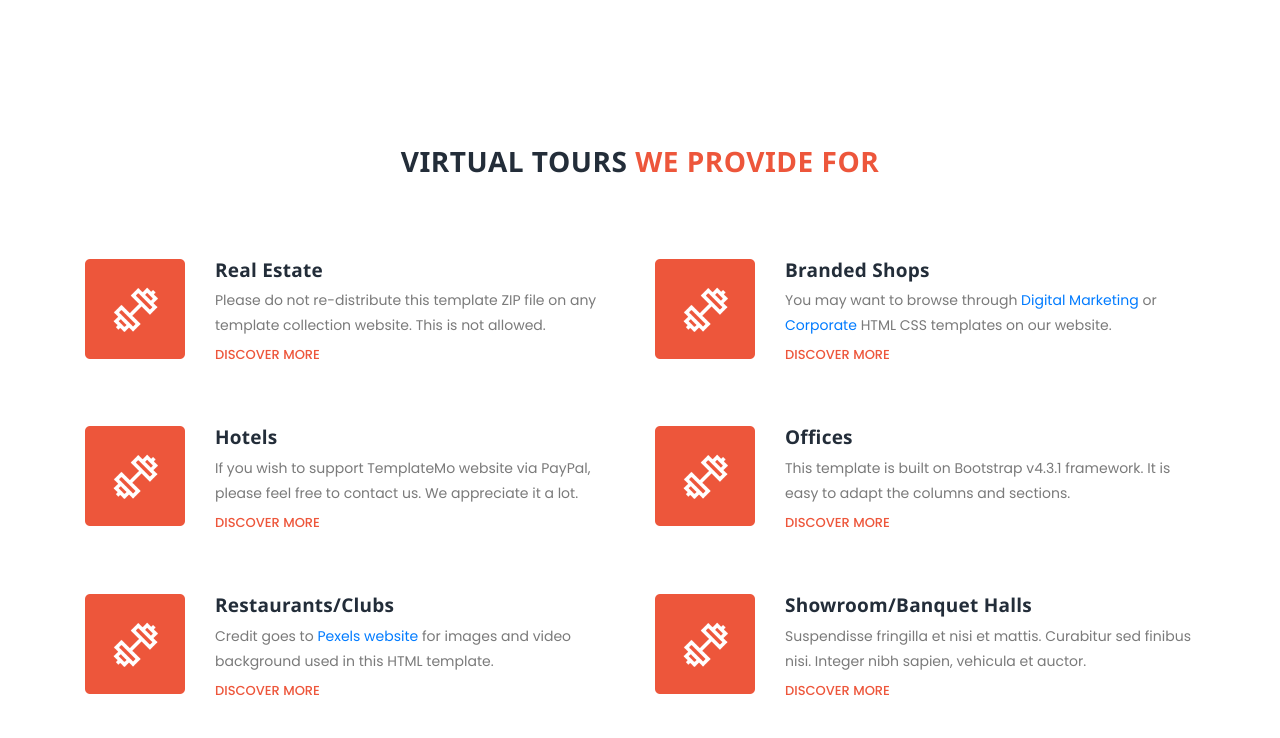
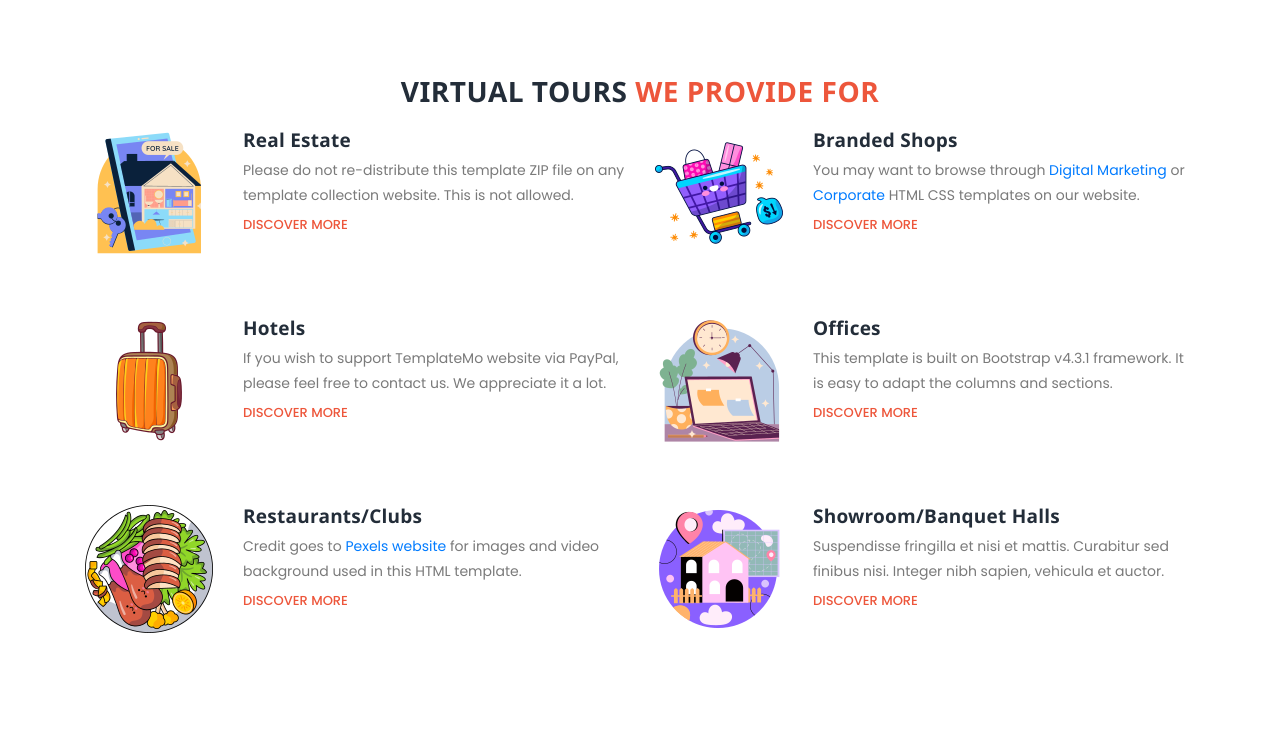
Before and after one commit to YayushY/360solutions, a plain HTML site: page index.html in a window 1280 px wide. Shown: the part 802-1540 px from the top of the page. Drawn offline with nearby package versions, Linux system fonts and the light colour scheme.

Commit message:
Add files via upload

```diff
--- a/assets/css/templatemo-training-studio.css
+++ b/assets/css/templatemo-training-studio.css
@@ -147,8 +147,8 @@ body {
 
 .section-heading {
   text-align: center;
-  margin-top: 140px;
-  margin-bottom: 80px;
+  margin-top: 70px;
+  margin-bottom: 20px;
 }
 
 .section-heading h2 {
@@ -1220,7 +1220,7 @@ responsive
     font-size: 64px;
   }
   #features {
-    margin-bottom: 110px;
+    margin-bottom: 55px;
   }
   #features .feature-item {
     margin-bottom: 30px;
--- a/index.html
+++ b/index.html
@@ -106,7 +106,7 @@ https://templatemo.com/tm-548-training-studio
                     <ul class="features-items">
                         <li class="feature-item">
                             <div class="left-icon">
-                                <img src="assets/images/features-first-icon.png" alt="First One">
+                                <img src="assets/images/real-estate.png" alt="First One">
                             </div>
                             <div class="right-content">
                                 <h4>Real Estate</h4>
@@ -117,7 +117,7 @@ https://templatemo.com/tm-548-training-studio
                         </li>
                         <li class="feature-item">
                             <div class="left-icon">
-                                <img src="assets/images/features-first-icon.png" alt="second one">
+                                <img src="assets/images/suitcase.png" alt="second one">
                             </div>
                             <div class="right-content">
                                 <h4>Hotels</h4>
@@ -128,7 +128,7 @@ https://templatemo.com/tm-548-training-studio
                         </li>
                         <li class="feature-item">
                             <div class="left-icon">
-                                <img src="assets/images/features-first-icon.png" alt="third gym training">
+                                <img src="assets/images/dinner.png" alt="third gym training">
                             </div>
                             <div class="right-content">
                                 <h4>Restaurants/Clubs</h4>
@@ -143,7 +143,7 @@ https://templatemo.com/tm-548-training-studio
                     <ul class="features-items">
                         <li class="feature-item">
                             <div class="left-icon">
-                                <img src="assets/images/features-first-icon.png" alt="fourth muscle">
+                                <img src="assets/images/shopping-cart.png" alt="fourth muscle">
                             </div>
                             <div class="right-content">
                                 <h4>Branded Shops</h4>
@@ -156,7 +156,7 @@ https://templatemo.com/tm-548-training-studio
                         </li>
                         <li class="feature-item">
                             <div class="left-icon">
-                                <img src="assets/images/features-first-icon.png" alt="training fifth">
+                                <img src="assets/images/office.png" alt="training fifth">
                             </div>
                             <div class="right-content">
                                 <h4>Offices</h4>
@@ -167,7 +167,7 @@ https://templatemo.com/tm-548-training-studio
                         </li>
                         <li class="feature-item">
                             <div class="left-icon">
-                                <img src="assets/images/features-first-icon.png" alt="gym training">
+                                <img src="assets/images/house.png" alt="gym training">
                             </div>
                             <div class="right-content">
                                 <h4>Showroom/Banquet Halls</h4>
```
Also changed, not shown: assets/images/RE.jpg (added), assets/images/dinner.png (added), assets/images/house.png (added), assets/images/office.png (added), assets/images/real-estate.png (added), assets/images/shopping-cart.png (added), assets/images/suitcase.png (added).
